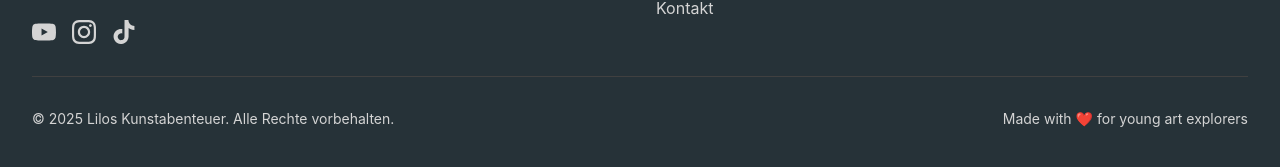
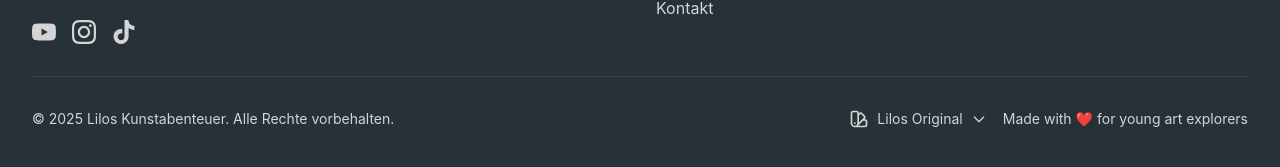
Before and after one commit to OlleeBerlin/lilos-kunstabenteuer, a Next.js app: page / in a window 1280 px wide. Shown: the part 1098-1265 px from the top of the page. Built offline with nearby package versions, Linux system fonts and the light colour scheme.

Commit message:
Theme-Switcher mit Alica 1, Alica 2 und Dark Mode hinzugefügt

```diff
--- a/src/components/Footer.tsx
+++ b/src/components/Footer.tsx
@@ -1,5 +1,6 @@
 import Link from 'next/link';
 import Image from 'next/image';
+import ThemeSwitcher from './ThemeSwitcher';
 
 export default function Footer() {
   const currentYear = new Date().getFullYear();
@@ -106,13 +107,17 @@ export default function Footer() {
         </div>
 
         {/* Bottom Bar */}
-        <div className="border-t border-neutral-700 mt-8 pt-8 flex flex-col md:flex-row justify-between items-center">
+        <div className="border-t border-neutral-700 mt-8 pt-8 flex flex-col md:flex-row justify-between items-center gap-4">
           <p className="text-neutral-300 text-sm">
             © {currentYear} Lilos Kunstabenteuer. Alle Rechte vorbehalten.
           </p>
-          <p className="text-neutral-300 text-sm mt-2 md:mt-0">
-            Made with ❤️ for young art explorers
-          </p>
+
+          <div className="flex items-center gap-4">
+            <ThemeSwitcher />
+            <p className="text-neutral-300 text-sm hidden md:block">
+              Made with ❤️ for young art explorers
+            </p>
+          </div>
         </div>
       </div>
     </footer>
--- /dev/null
+++ b/src/components/ThemeSwitcher.tsx
@@ -0,0 +1,149 @@
+'use client';
+
+import { useState, useEffect } from 'react';
+
+interface Theme {
+  name: string;
+  colors: {
+    primary: string;
+    secondary: string;
+    accent: string;
+    primaryHover: string;
+    secondaryHover: string;
+    accentHover: string;
+    background?: string;
+    foreground?: string;
+  };
+}
+
+const themes: Theme[] = [
+  {
+    name: 'Lilos Original',
+    colors: {
+      primary: '#00BCD4',
+      secondary: '#66BB6A',
+      accent: '#FF9800',
+      primaryHover: '#00ACC1',
+      secondaryHover: '#5CB85C',
+      accentHover: '#F57C00',
+    },
+  },
+  {
+    name: 'Alica 1',
+    colors: {
+      primary: '#2f5d50',
+      secondary: '#FF9EBB',
+      accent: '#FFF8DC',
+      primaryHover: '#234739',
+      secondaryHover: '#FF7AA3',
+      accentHover: '#FFE8B0',
+    },
+  },
+  {
+    name: 'Alica 2',
+    colors: {
+      primary: '#f7804a',
+      secondary: '#a8e6cf',
+      accent: '#fff3c2',
+      primaryHover: '#E66A34',
+      secondaryHover: '#8FD4B6',
+      accentHover: '#FFE8A0',
+    },
+  },
+  {
+    name: 'Dark Mode',
+    colors: {
+      primary: '#00D9FF',
+      secondary: '#7CFF7C',
+      accent: '#FFB347',
+      primaryHover: '#00C4E6',
+      secondaryHover: '#5FE65F',
+      accentHover: '#FF9F2E',
+      background: '#1a1a1a',
+      foreground: '#FAFAFA',
+    },
+  },
+];
+
+export default function ThemeSwitcher() {
+  const [currentTheme, setCurrentTheme] = useState(0);
+  const [isOpen, setIsOpen] = useState(false);
+
+  useEffect(() => {
+    // Theme aus localStorage laden
+    const savedTheme = localStorage.getItem('theme');
+    if (savedTheme) {
+      const themeIndex = parseInt(savedTheme);
+      setCurrentTheme(themeIndex);
+      applyTheme(themeIndex);
+    }
+  }, []);
+
+  const applyTheme = (index: number) => {
+    const theme = themes[index];
+    const root = document.documentElement;
+
+    root.style.setProperty('--primary', theme.colors.primary);
+    root.style.setProperty('--secondary', theme.colors.secondary);
+    root.style.setProperty('--accent', theme.colors.accent);
+    root.style.setProperty('--primary-hover', theme.colors.primaryHover);
+    root.style.setProperty('--secondary-hover', theme.colors.secondaryHover);
+    root.style.setProperty('--accent-hover', theme.colors.accentHover);
+
+    // Dark Mode Support
+    if (theme.colors.background && theme.colors.foreground) {
+      root.style.setProperty('--background', theme.colors.background);
+      root.style.setProperty('--foreground', theme.colors.foreground);
+    } else {
+      // Reset zu Standard
+      root.style.setProperty('--background', '#FAFAFA');
+      root.style.setProperty('--foreground', '#263238');
+    }
+  };
+
+  const handleThemeChange = (index: number) => {
+    setCurrentTheme(index);
+    applyTheme(index);
+    localStorage.setItem('theme', index.toString());
+    setIsOpen(false);
+  };
+
+  return (
+    <div className="relative">
+      <button
+        onClick={() => setIsOpen(!isOpen)}
+        className="flex items-center space-x-2 text-neutral-300 hover:text-primary transition-colors duration-200 text-sm"
+        aria-label="Theme wechseln"
+      >
+        <svg className="w-5 h-5" fill="none" viewBox="0 0 24 24" stroke="currentColor">
+          <path strokeLinecap="round" strokeLinejoin="round" strokeWidth={2} d="M7 21a4 4 0 01-4-4V5a2 2 0 012-2h4a2 2 0 012 2v12a4 4 0 01-4 4zm0 0h12a2 2 0 002-2v-4a2 2 0 00-2-2h-2.343M11 7.343l1.657-1.657a2 2 0 012.828 0l2.829 2.829a2 2 0 010 2.828l-8.486 8.485M7 17h.01" />
+        </svg>
+        <span>{themes[currentTheme].name}</span>
+        <svg className={`w-4 h-4 transition-transform ${isOpen ? 'rotate-180' : ''}`} fill="none" viewBox="0 0 24 24" stroke="currentColor">
+          <path strokeLinecap="round" strokeLinejoin="round" strokeWidth={2} d="M19 9l-7 7-7-7" />
+        </svg>
+      </button>
+
+      {isOpen && (
+        <div className="absolute bottom-full mb-2 left-0 bg-white rounded-lg shadow-xl border border-neutral-200 py-2 min-w-[200px] z-50">
+          {themes.map((theme, index) => (
+            <button
+              key={index}
+              onClick={() => handleThemeChange(index)}
+              className={`w-full px-4 py-2 text-left hover:bg-neutral-100 transition-colors duration-200 flex items-center justify-between ${
+                currentTheme === index ? 'bg-neutral-50' : ''
+              }`}
+            >
+              <span className="text-neutral-800">{theme.name}</span>
+              <div className="flex space-x-1">
+                <div className="w-4 h-4 rounded-full" style={{ backgroundColor: theme.colors.primary }}></div>
+                <div className="w-4 h-4 rounded-full" style={{ backgroundColor: theme.colors.secondary }}></div>
+                <div className="w-4 h-4 rounded-full" style={{ backgroundColor: theme.colors.accent }}></div>
+              </div>
+            </button>
+          ))}
+        </div>
+      )}
+    </div>
+  );
+}
```
